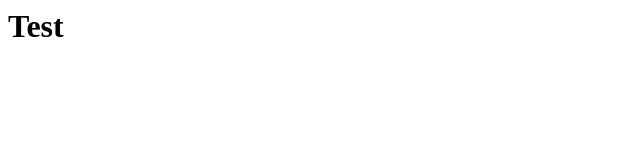
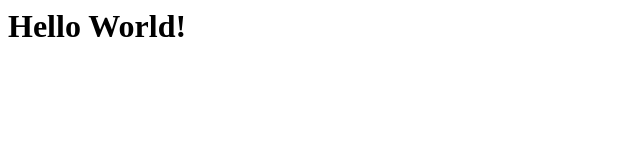
Before and after one commit to tedico/ruben-ted-mv, a plain HTML site: page public/index.html in a window 1280 px wide. Shown: the whole page, without its empty margins (0-640 px from the left). Drawn offline with Linux system fonts and the light colour scheme.

Commit message:
added hello world

```diff
--- a/public/index.html
+++ b/public/index.html
@@ -6,6 +6,6 @@
   <title>Document</title>
 </head>
 <body>
-    <h1>Test</h1>
+    <h1>Hello World!</h1>
 </body>
 </html>
```
